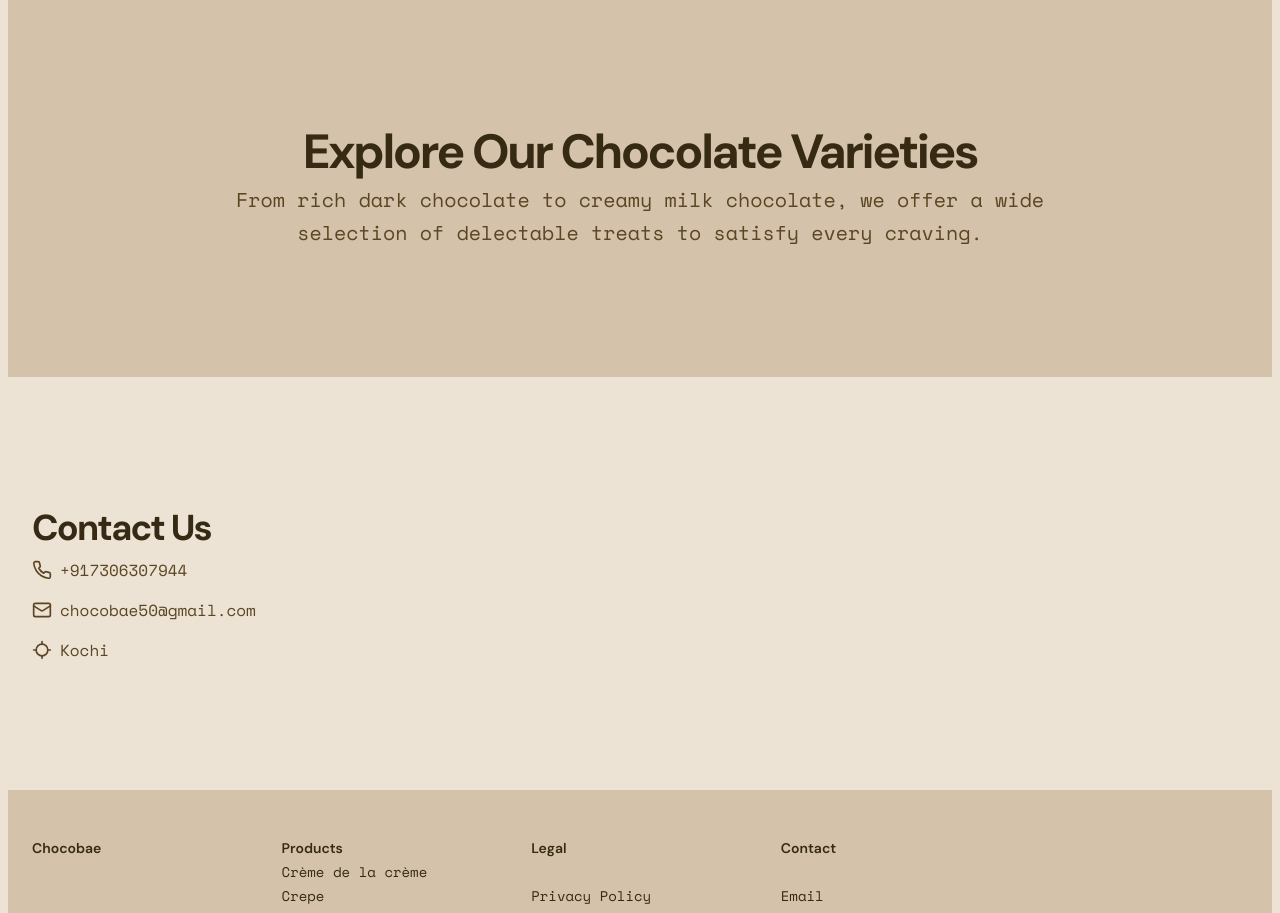
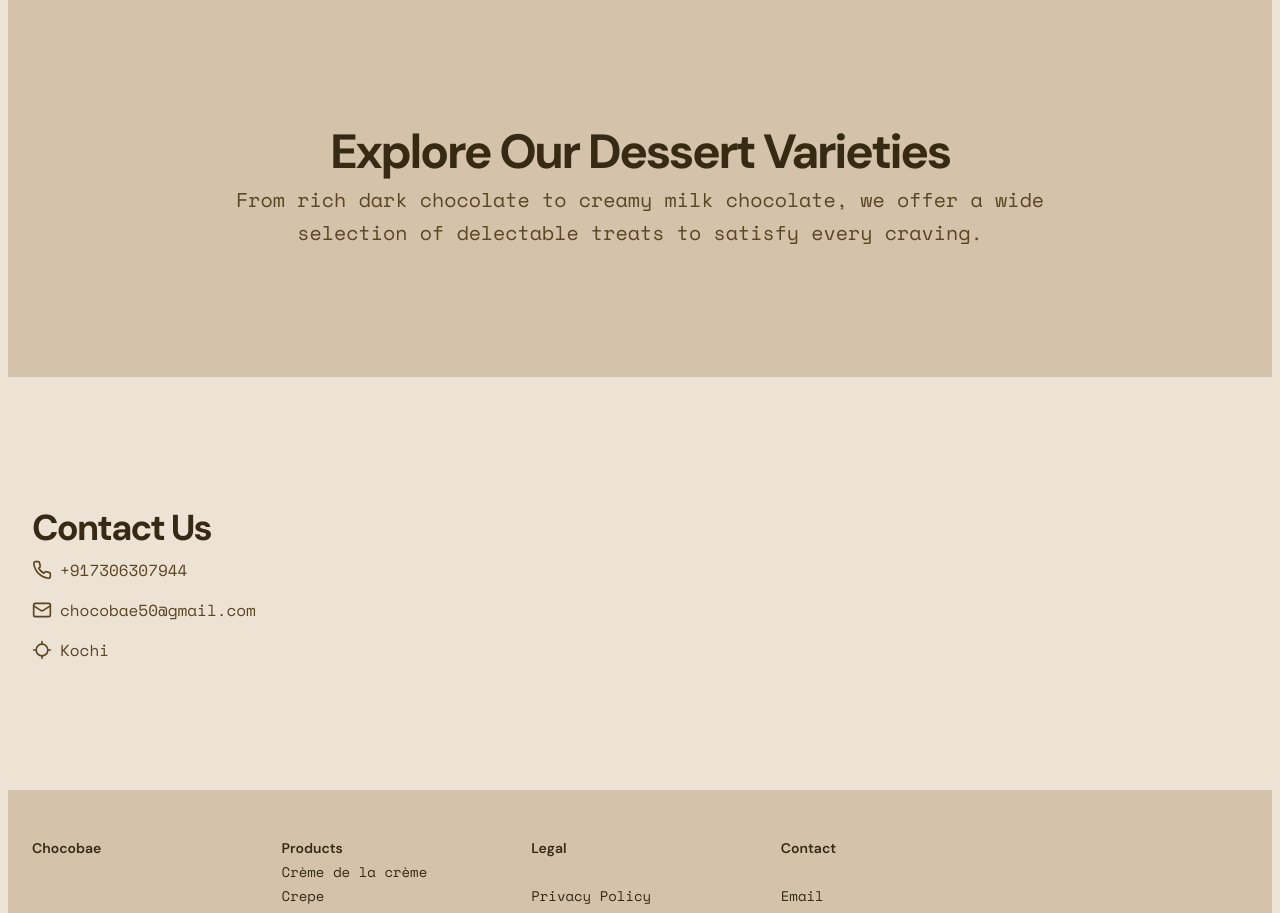
Before and after one commit to preveenraj/chocobae, a Next.js app: page / in a window 1280 px wide. Shown: the part 920-1833 px from the top of the page. Built offline with nearby package versions, Linux system fonts and the light colour scheme.

Commit message:
FIxes #9

```diff
--- a/src/components/component.tsx
+++ b/src/components/component.tsx
@@ -62,7 +62,7 @@ export function Component() {
           <div className="container px-4 md:px-6">
             <div className="flex flex-col items-center justify-center space-y-4 text-center">
               <div className="space-y-2">
-                <h2 className="text-3xl font-bold tracking-tighter sm:text-5xl">Explore Our Chocolate Varieties</h2>
+                <h2 className="text-3xl font-bold tracking-tighter sm:text-5xl">Explore Our Dessert Varieties</h2>
                 <p className="max-w-[900px] text-muted-foreground md:text-xl/relaxed lg:text-base/relaxed xl:text-xl/relaxed">
                   From rich dark chocolate to creamy milk chocolate, we offer a wide selection of delectable treats to
                   satisfy every craving.
```
